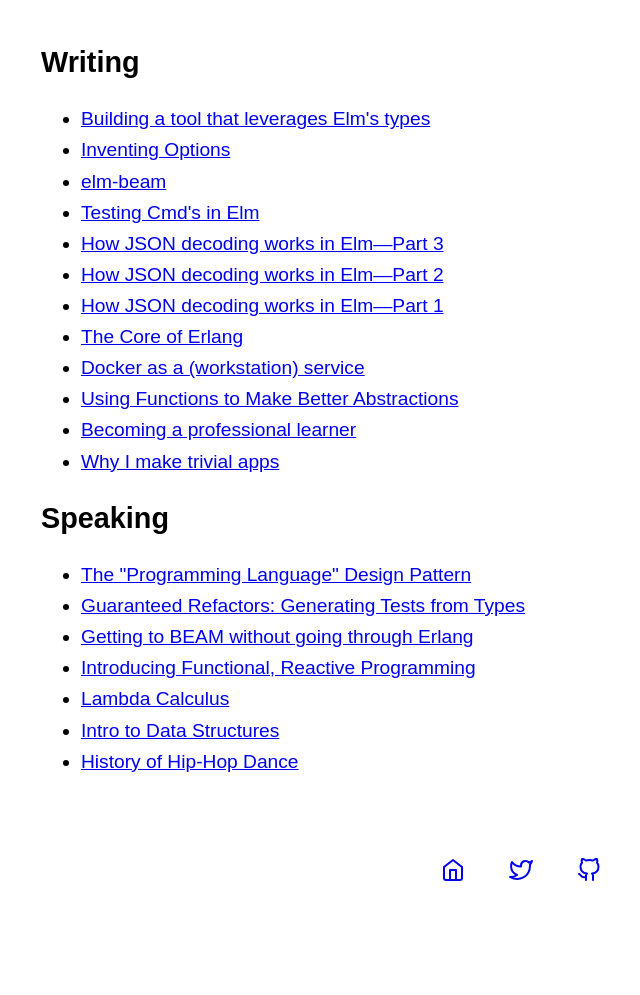
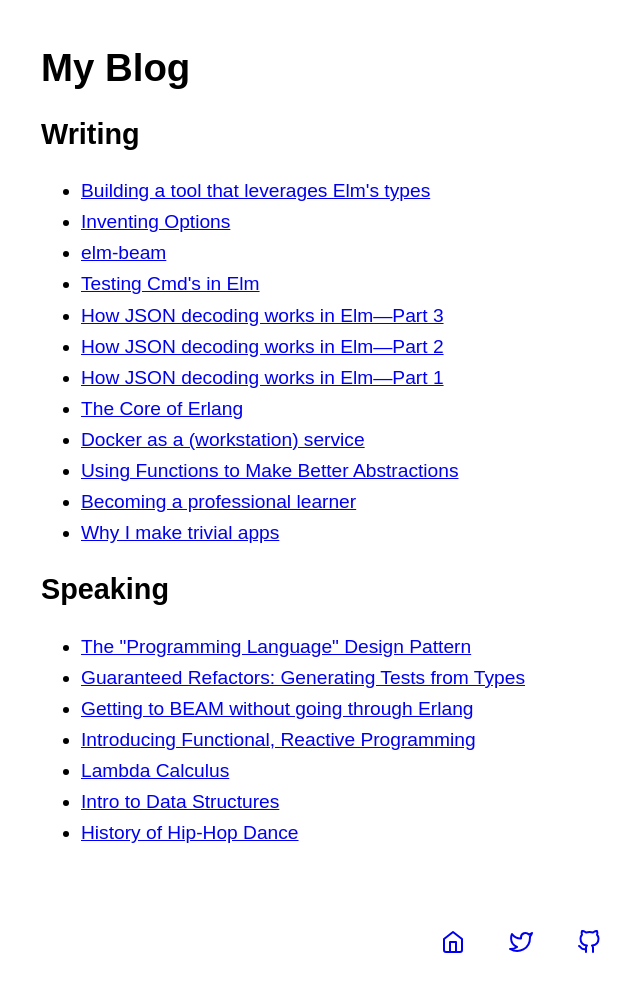
Before and after one commit to kofigumbs/kofi.sexy, a Jekyll site: the page built from _www/index.html, in a window 1280 px wide. Shown: the whole page, without its empty margins (119-759 px from the left). Built offline with Jekyll 4.4.1, drawn with Linux system fonts in a browser that asks for light colours; before the commit the page ends 923 px from its top, so only the background shows below that.

Commit message:
Make units and language a bit more consistent

```diff
--- a/_config.yml
+++ b/_config.yml
@@ -5,7 +5,7 @@
 plugins:
   - jekyll-seo-tag
 
-title: Kofi Gumbs
+title: Kofi
 author: Kofi Gumbs
 url: https://kofi.sexy
 logo: /android-chrome-192x192.png
--- a/_includes/styles.css
+++ b/_includes/styles.css
@@ -4,13 +4,12 @@
 }
 body {
   transition: transform 200ms;
-  animation: fadein 400ms;
   font: 1.20em/1.62em sans-serif;
 }
 main {
-  max-width: 960px;
+  max-width: 50em;
+  padding: 1em;
   margin: 0 auto;
-  padding: 1em;
 }
 h1,h2,h3 {
   line-height: 1.20em;
@@ -19,14 +18,14 @@
   position: relative;
   overflow-x: scroll;
   background-color: #F0F0F0;
-  border-radius: 2px;
-  padding: 24px;
+  border-radius: 0.1em;
+  padding: 1em;
 }
 blockquote {
   font-style: italic;
 }
 hr {
-  margin: 32px;
+  margin: 1.5em;
 }
 footer {
   margin: 2em 0;
@@ -42,7 +41,3 @@
 footer a svg {
   vertical-align: middle;
 }
-@keyframes fadein {
-  0%   { opacity: 0; transform: translateY(1em); }
-  100% { opacity: 1; }
-}
--- a/_www/index.html
+++ b/_www/index.html
@@ -1,5 +1,5 @@
 ---
-title: ""
+title: My Blog
 layout: default
 ---
 <h2 id="writing">Writing</h2>
```
